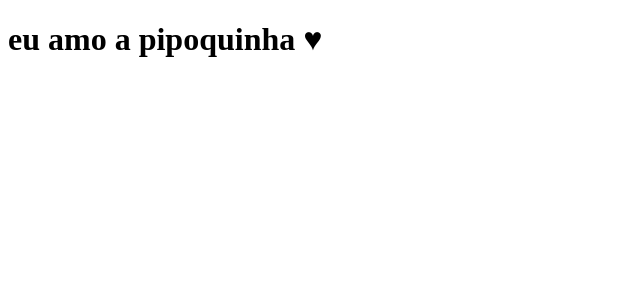
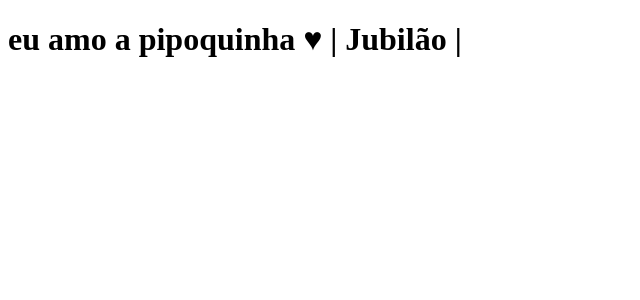
Before and after one commit to judhagsan/Portfolio, a Next.js app: page / in a window 1280 px wide. Shown: the top 300 px of the page, without its empty margins (0-640 px from the left). Built offline with nearby package versions, Linux system fonts and the light colour scheme.

Commit message:
Nova frase no index

```diff
--- a/pages/index.js
+++ b/pages/index.js
@@ -1,5 +1,5 @@
 function Home() {
-    return <h1>eu amo a pipoquinha ♥</h1>
+    return <h1>eu amo a pipoquinha ♥ | Jubilão |</h1>
 }
 
 export default Home;
```
Also changed, not shown: 1 other file (tests, documents, lock files or other folders).
